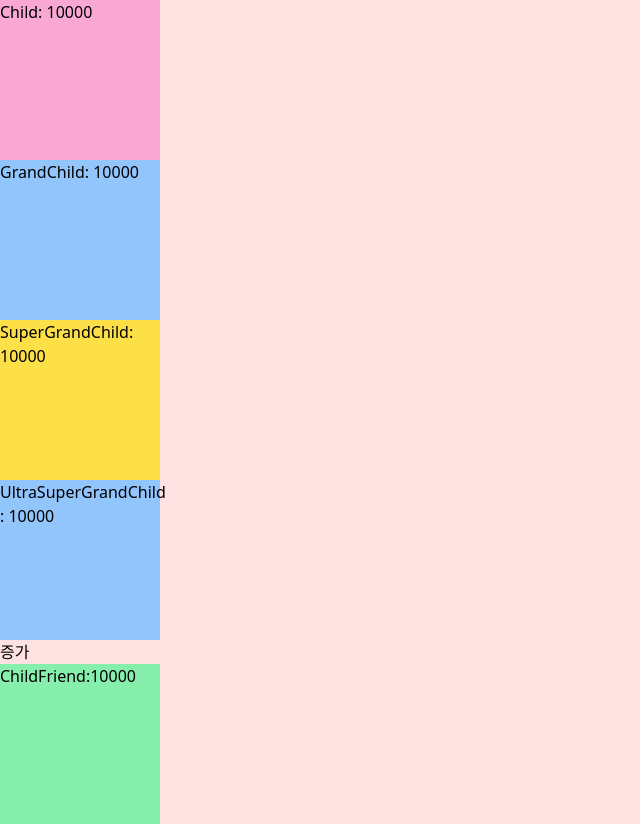
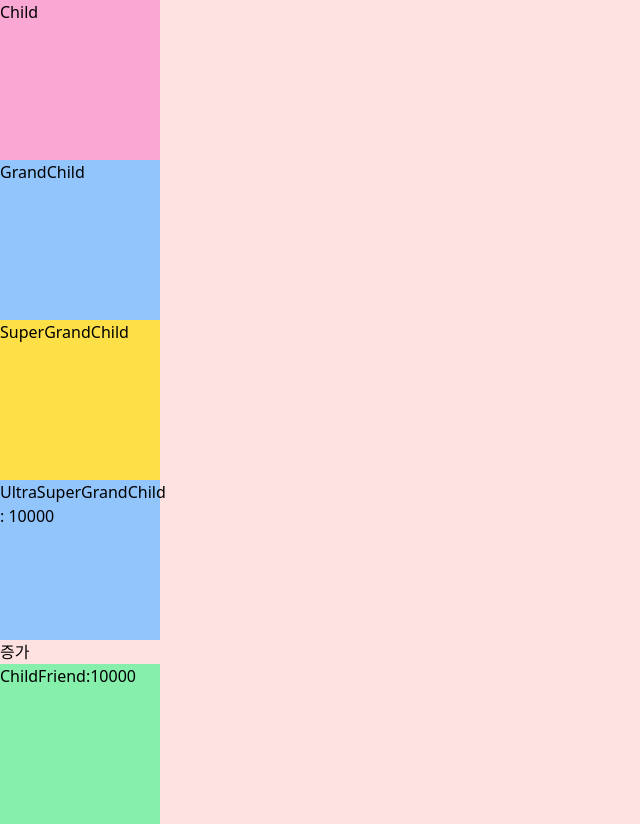
Before and after one commit to Prkskhn/BlockchainSchool, a React (Create React App) app: page / in a window 1280 px wide. Shown: the whole page, without its empty margins (0-640 px from the left). Built offline with nearby package versions, Linux system fonts and the light colour scheme.

Commit message:
useContext

```diff
--- a/src/App.jsx
+++ b/src/App.jsx
@@ -1,15 +1,20 @@
-import { useState } from "react";
+import { useState, createContext } from "react";
 import Child from "./components/Child";
 import ChildFriend from "./components/ChildFriend";
+
+export const AppContext = createContext();
 
 function App() {
   const [gift, setGift] = useState(10000);
 
   return (
-    <div className="bg-red-100">
-      <Child gift={gift} setGift={setGift} />
-      <ChildFriend gift={gift} setGift={setGift} />
-    </div>
+    <AppContext.Provider value={{ gift, setGift }}>
+      {" "}
+      <div className="bg-red-100">
+        <Child />
+        <ChildFriend />
+      </div>
+    </AppContext.Provider>
   );
 }
 
--- a/src/components/Child.jsx
+++ b/src/components/Child.jsx
@@ -1,10 +1,10 @@
 import GrandChild from "./GrandChild";
 
-const Child = ({ gift, setGift }) => {
+const Child = () => {
   return (
     <div>
-      <div className="w-40 h-40 bg-pink-300">Child: {gift}</div>
-      <GrandChild gift={gift} setGift={setGift} />
+      <div className="w-40 h-40 bg-pink-300">Child</div>
+      <GrandChild />
     </div>
   );
 };
--- a/src/components/ChildFriend.jsx
+++ b/src/components/ChildFriend.jsx
@@ -1,4 +1,9 @@
-const ChildFriend = ({ gift }) => {
+import { useContext } from "react";
+import { AppContext } from "../App";
+
+const ChildFriend = () => {
+  const { gift } = useContext(AppContext);
+
   return <div className="w-40 h-40 bg-green-300">ChildFriend:{gift}</div>;
 };
 export default ChildFriend;
--- a/src/components/GrandChild.jsx
+++ b/src/components/GrandChild.jsx
@@ -1,10 +1,10 @@
 import SuperGrandChild from "./SuperGrandChild";
 
-const GrandChild = ({ gift, setGift }) => {
+const GrandChild = () => {
   return (
     <div>
-      <div className="w-40 h-40 bg-blue-300">GrandChild: {gift}</div>
-      <SuperGrandChild gift={gift} setGift={setGift} />
+      <div className="w-40 h-40 bg-blue-300">GrandChild</div>
+      <SuperGrandChild />
     </div>
   );
 };
--- a/src/components/SuperGrandChild.jsx
+++ b/src/components/SuperGrandChild.jsx
@@ -1,10 +1,10 @@
 import UltraSuperGrandChild from "./UltraSuperGrandChild";
 
-const SuperGrandChild = ({ gift, setGift }) => {
+const SuperGrandChild = () => {
   return (
     <div>
-      <div className="w-40 h-40 bg-yellow-300">SuperGrandChild: {gift}</div>
-      <UltraSuperGrandChild gift={gift} setGift={setGift} />
+      <div className="w-40 h-40 bg-yellow-300">SuperGrandChild</div>
+      <UltraSuperGrandChild />
     </div>
   );
 };
--- a/src/components/UltraSuperGrandChild.jsx
+++ b/src/components/UltraSuperGrandChild.jsx
@@ -1,4 +1,9 @@
-const UltraSuperGrandChild = ({ gift, setGift }) => {
+import { useContext } from "react";
+import { AppContext } from "../App";
+
+const UltraSuperGrandChild = () => {
+  const { gift, setGift } = useContext(AppContext);
+
   return (
     <div>
       <div className="w-40 h-40 bg-blue-300">UltraSuperGrandChild : {gift}</div>
```
